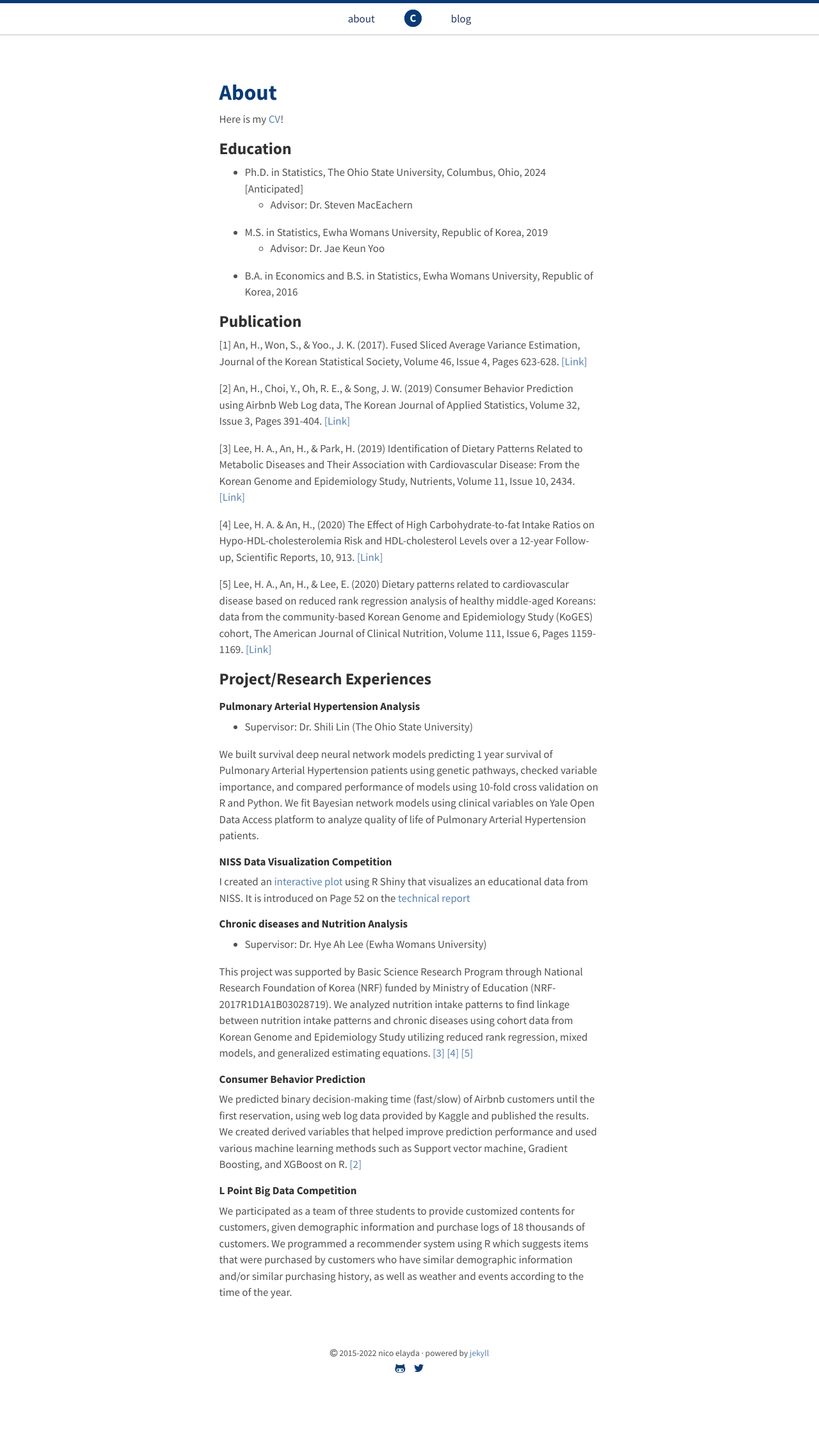
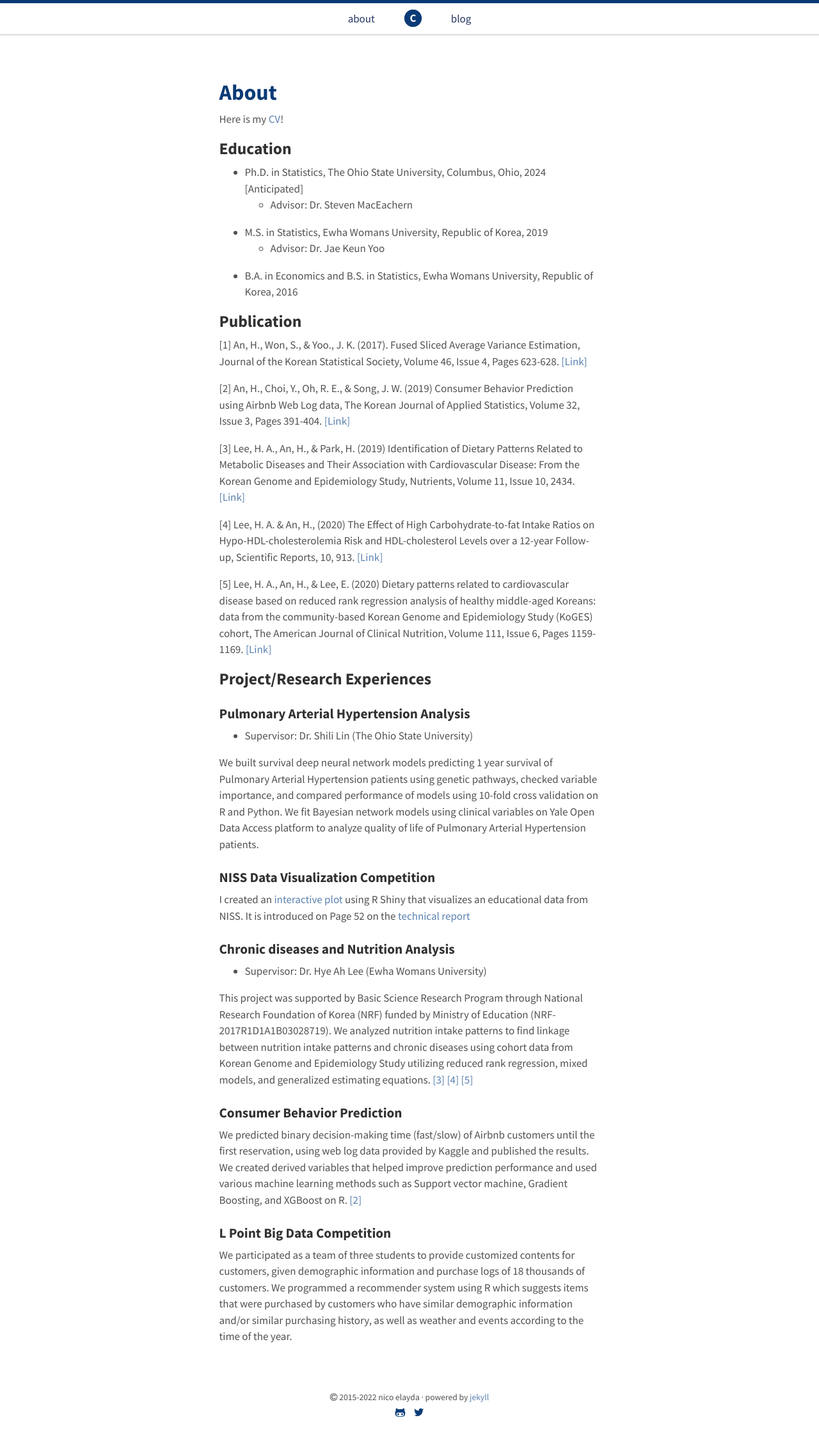
Before and after one commit to hyoin-an/hyoin-an.github.io, a Jekyll site: the page built from about.md, in a window 1280 px wide. Shown: the whole page at 64% size. Built offline with Jekyll 4.4.1, drawn with Linux system fonts in a browser that asks for light colours; before the commit the page ends 2187 px from its top, so only the background shows below that.

```diff
--- a/about.md
+++ b/about.md
@@ -29,30 +29,29 @@ Statistical Society, Volume 46, Issue 4, Pages 623-628. [[Link]](https://www.sci
 
 ## Project/Research Experiences
 
-#### Pulmonary Arterial Hypertension Analysis
-
+### Pulmonary Arterial Hypertension Analysis
 - Supervisor: Dr. Shili Lin (The Ohio State University)
 
 We built survival deep neural network models predicting 1 year survival of Pulmonary Arterial Hypertension patients using genetic pathways, checked variable importance, and compared performance of models using 10-fold cross validation on R and Python.
 We fit Bayesian network models using clinical variables on Yale Open Data Access platform to analyze quality of life of Pulmonary Arterial Hypertension patients.
 
-#### NISS Data Visualization Competition
+### NISS Data Visualization Competition
+
 I created an [interactive plot](https://hyoinan.shinyapps.io/NISS_0104/) using R Shiny that visualizes an educational data from NISS.
 It is introduced on Page 52 on the [technical report](https://www.niss.org/sites/default/files/Innovative%20Visualization%20Panel%20-%20Final%20Report.pdf)
 
-#### Chronic diseases and Nutrition Analysis
-
+### Chronic diseases and Nutrition Analysis
 - Supervisor: Dr. Hye Ah Lee (Ewha Womans University)
 
 This project was supported by Basic Science Research Program through National Research Foundation of Korea (NRF) funded by Ministry of Education (NRF-2017R1D1A1B03028719).
 We analyzed nutrition intake patterns to find linkage between nutrition intake patterns and chronic diseases using cohort data from Korean Genome and Epidemiology Study utilizing reduced rank regression, mixed models, and generalized estimating equations. [[3]](https://www.mdpi.com/2072-6643/11/10/2434) [[4]](https://www.nature.com/articles/s41598-020-57931-w) [[5]](https://academic.oup.com/ajcn/article/111/6/1159/5825658?login=true)
 
-#### Consumer Behavior Prediction
+### Consumer Behavior Prediction
 
 We predicted binary decision-making time (fast/slow) of Airbnb customers until the first reservation, using web log data provided by Kaggle and published the results.
 We created derived variables that helped improve prediction performance and used various machine learning methods such as Support vector machine, Gradient Boosting, and XGBoost on R. [[2]](https://www.koreascience.or.kr/article/JAKO201919341608325.page)
 
-#### L Point Big Data Competition
+### L Point Big Data Competition
 
 We participated as a team of three students to provide customized contents for customers, given demographic information and purchase logs of 18 thousands of customers.
 We programmed a recommender system using R which suggests items that were purchased by customers who have similar demographic information and/or similar purchasing history, as well as weather and events according to the time of the year.
```
